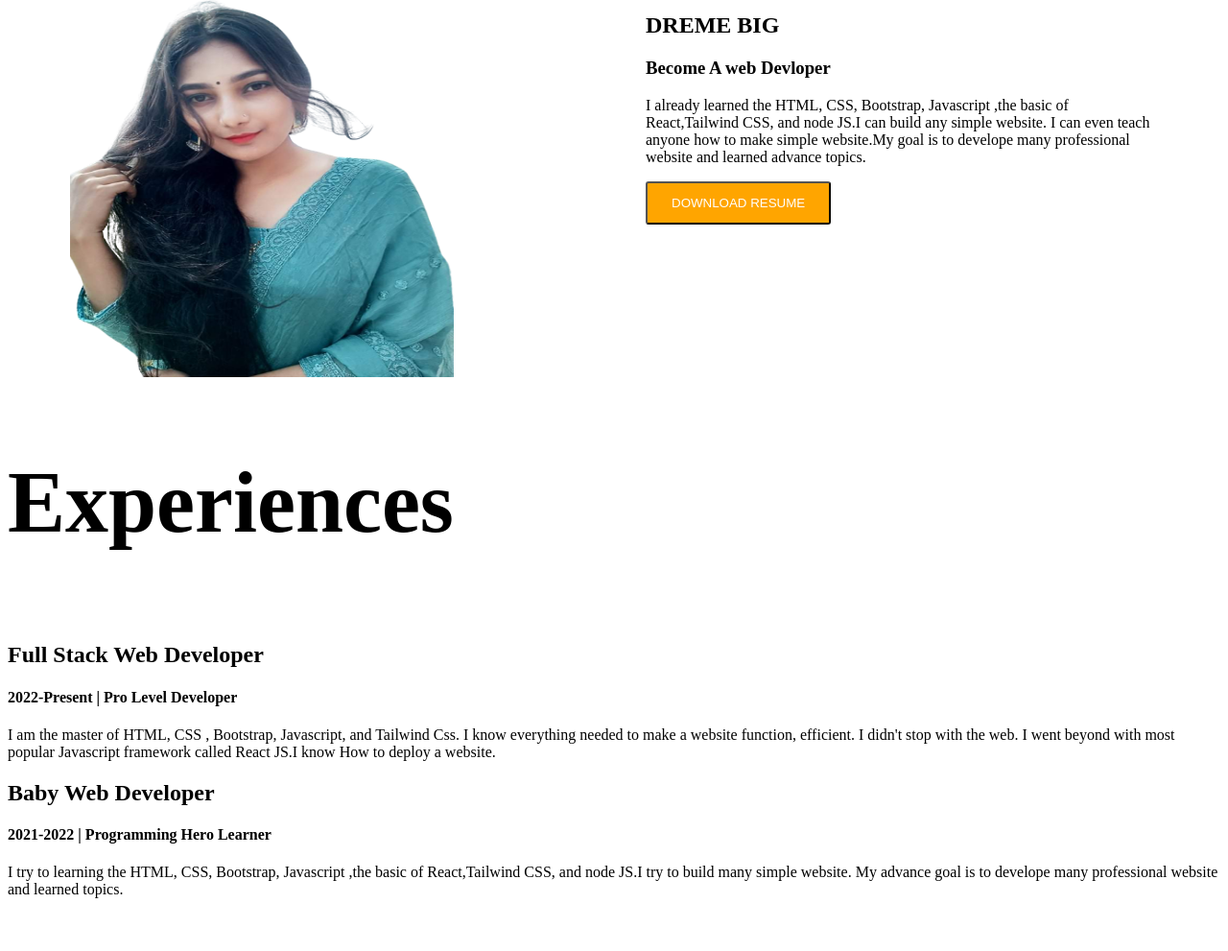
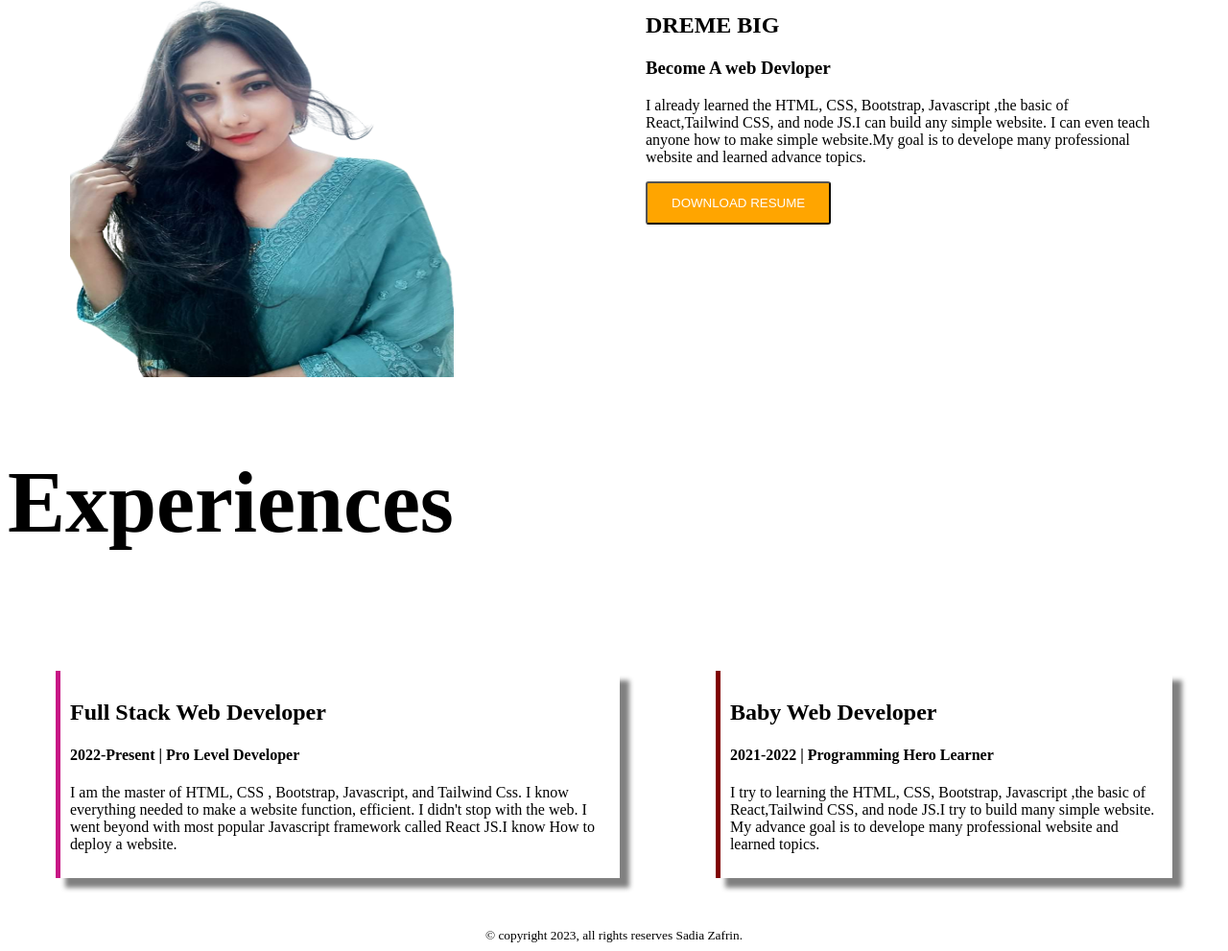
Before and after one commit to sadiazafrin123/MY-PORTFOLIO-3, a plain HTML site: page index.html in a window 1280 px wide. Shown: the part 419-1410 px from the top of the page at 96% size. Before the commit the page ends 1371 px from the top, so only its background shows below. Drawn offline with Linux system fonts and the light colour scheme.

Commit message:
portfolio complete

```diff
--- a/index.html
+++ b/index.html
@@ -48,8 +48,8 @@
     <section class="third-section">
       <h1 class="third-tag">Experiences</h1>
     </section>
-    <section>
-      <div class="third-first-div">
+    <section class="fourth-section">
+      <div class="fourth-first-div">
         <h1>Full Stack Web Developer</h1>
         <h4>2022-Present | Pro Level Developer</h4>
         <p>
@@ -60,7 +60,7 @@
         </p>
       </div>
 
-      <div class="third-second-div">
+      <div class="fourth-second-div">
         <h1>Baby Web Developer</h1>
         <h4>2021-2022 | Programming Hero Learner</h4>
         <p>
@@ -71,5 +71,11 @@
         </p>
       </div>
     </section>
+    <section class="last-section">
+
+      <small>
+        © copyright 2023, all rights reserves Sadia Zafrin.
+      </small>
+    </section>
   </body>
 </html>
--- a/style.css
+++ b/style.css
@@ -46,12 +46,29 @@ padding-left: 65px;
 }
 .third-section{
     color: black;
-    display: flex;
-
 }
 .third-tag{
     font-size: 90px;
 }
-.third-first-div{
+.fourth-section{
+    display: flex;
+}
+.fourth-first-div{
+    border-left: 5px solid mediumvioletred;
+    padding: 10px;
+    box-shadow: 10px 10px 5px gray;
+    margin: 50px;
 
 }
+.fourth-second-div{
+    border-left: 5px solid maroon;
+    padding: 10px;
+    box-shadow: 10px 10px 5px  gray;
+    margin: 50px;
+
+
+
+}
+.last-section{
+    text-align: center;
+}
```
